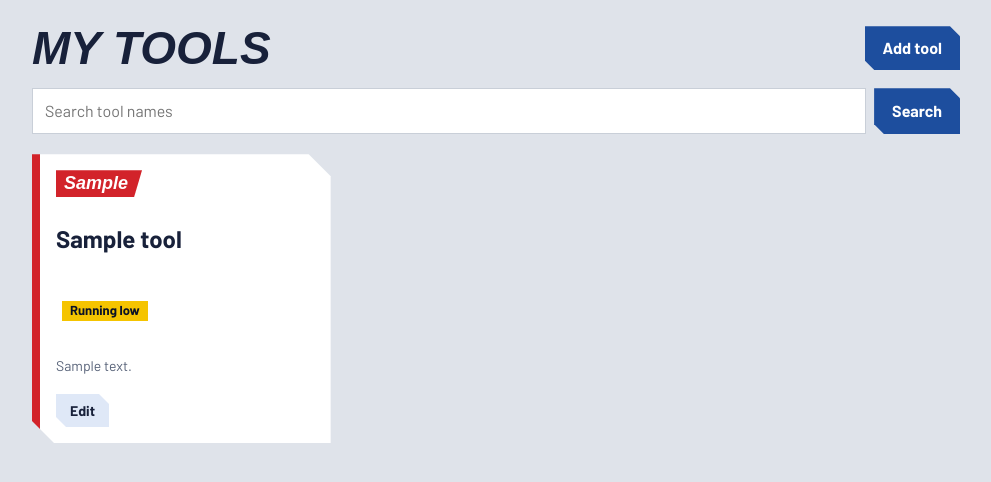
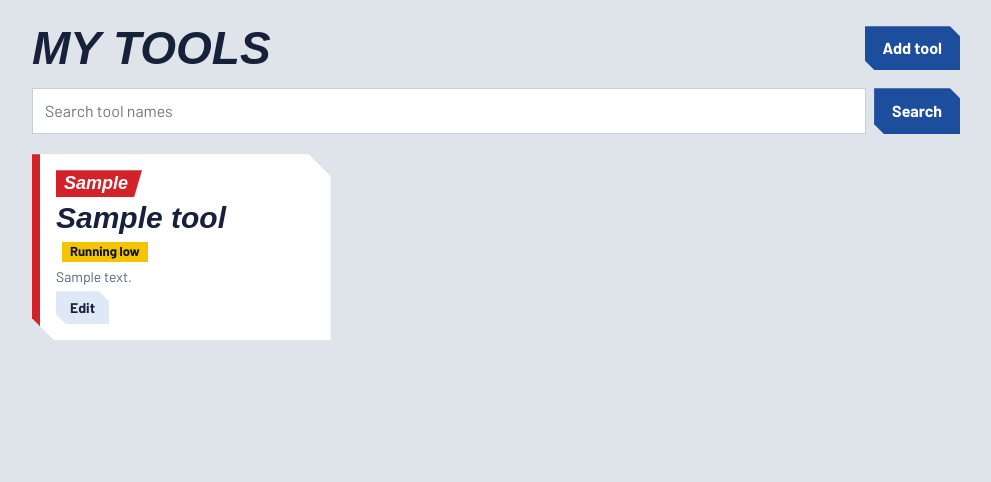
Before and after one commit to louisdimaano/gunpla-tracker, a Flask app: page /tools in a window 1280 px wide. Shown: the part 63-545 px from the top of the page, without its empty margins (144-1135 px from the left). Run offline with Flask 3, Linux system fonts and the light colour scheme; tables that the repository leaves empty hold one stand-in row (values such as "Sample post"); some web fonts are replaced.

Commit message:
Fix leftover kit-card class names in styles

```diff
--- a/static/style.css
+++ b/static/style.css
@@ -70,7 +70,7 @@ body {
 /* Bold slanted titles, like the type on a kit box */
 .site-name,
 h1,
-.kit-card h2,
+.plate h2,
 .tag {
     font-family: "Barlow Condensed", sans-serif;
     font-style: italic;
@@ -181,7 +181,17 @@ h1 {
     clip-path: polygon(0 0, calc(100% - 22px) 0, 100% 22px, 100% 100%, 22px 100%, 0 calc(100% - 22px));
 }
 
-.kit-card.is-painted {
+.plate p {
+    margin: 0;
+}
+
+.plate h2 {
+    margin: 0;
+    font-size: 30px;
+    line-height: 1.1;
+}
+
+.plate.is-painted {
     border-left-color: var(--yellow);
 }
 
```
